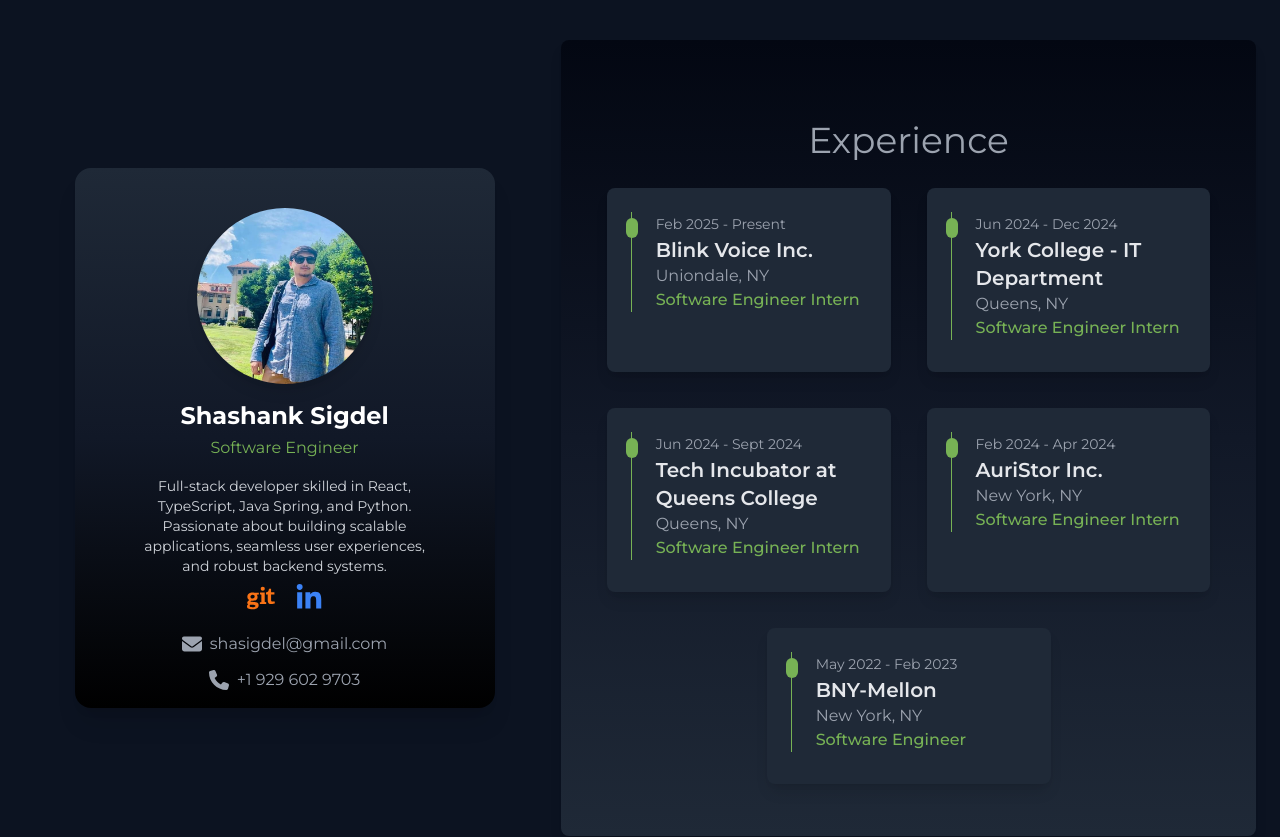
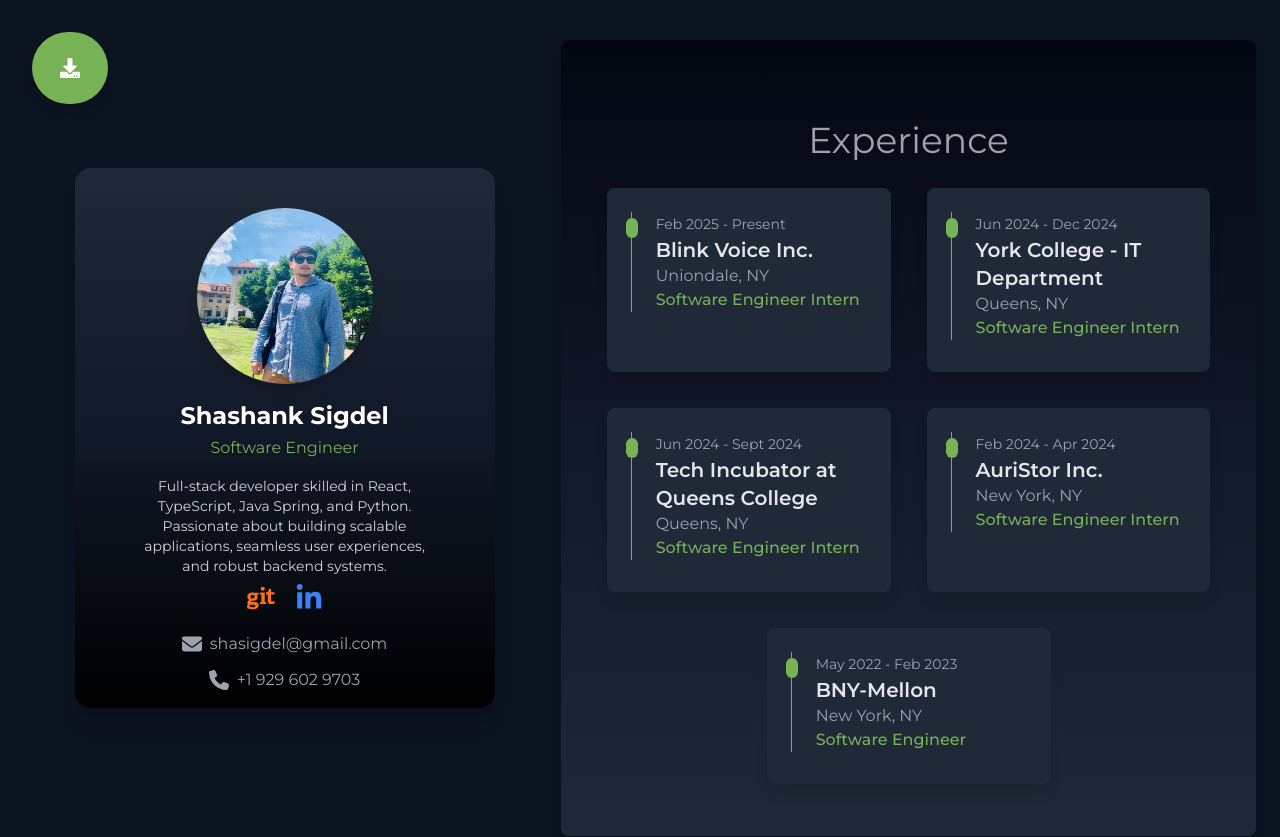
Before and after one commit to shasigdel/portfolio-website, a React (Create React App) app: page / in a window 1280 px wide. Shown: the top 837 px of the page. Built offline with nearby package versions, Linux system fonts and the light colour scheme; no server answers.

Commit message:
added download resume button

```diff
--- a/package.json
+++ b/package.json
@@ -6,6 +6,7 @@
     "@testing-library/jest-dom": "^5.17.0",
     "@testing-library/react": "^13.4.0",
     "@testing-library/user-event": "^13.5.0",
+    "file-saver": "^2.0.5",
     "portfolio": "file:",
     "react": "^18.3.1",
     "react-dom": "^18.3.1",
--- a/src/App.js
+++ b/src/App.js
@@ -4,11 +4,15 @@
 import Education from "./components/education/Education";
 import BannerIcons from "./components/home/BannerIcons";
 import ResumeView from "./components/resume/ResumeView";
+import ResumeDownload from "./components/resume/ResumeDownload";
 
 function App() {
   return (
     <div className="w-full h-auto bg-bodyColor text-gray-400 overflow-x-hidden">
       <div className="max-w-screen-2xl mx-auto px-2 sm:px-4 lg:px-6">
+        {/* Add Download Button here */}
+        <ResumeDownload />
+
         <Home />
 
         {/* Education & Resume Section */}
@@ -25,7 +29,7 @@
         </div>
 
         {/* Projects & Technologies Sections */}
-        <div className="space-y-16 py-12">
+        <div className="space-y-16 py-12 relative">
           <Projects />
           <BannerIcons />
         </div>
--- /dev/null
+++ b/src/components/resume/ResumeDownload.js
@@ -0,0 +1,64 @@
+import React, { useState, useEffect } from 'react';
+import { FaDownload } from 'react-icons/fa';
+import { resume } from '../../assets';
+
+const ResumeDownload = () => {
+    const [pdfUrl, setPdfUrl] = useState(null);
+
+    useEffect(() => {
+        // Pre-load the PDF
+        fetch(resume)
+            .then(response => response.blob())
+            .then(blob => {
+                const url = window.URL.createObjectURL(blob);
+                setPdfUrl(url);
+            });
+
+        // Cleanup
+        return () => {
+            if (pdfUrl) {
+                window.URL.revokeObjectURL(pdfUrl);
+            }
+        };
+    }, []);
+
+    const handleDownload = () => {
+        if (pdfUrl) {
+            // If pre-loaded PDF is available
+            const link = document.createElement('a');
+            link.href = pdfUrl;
+            link.setAttribute('download', 'ShashankSigdel_Resume.pdf');
+            document.body.appendChild(link);
+            link.click();
+            document.body.removeChild(link);
+        } else {
+            // Fallback direct download
+            const link = document.createElement('a');
+            link.href = resume;
+            link.setAttribute('download', 'ShashankSigdel_Resume.pdf');
+            document.body.appendChild(link);
+            link.click();
+            document.body.removeChild(link);
+        }
+    };
+
+    return (
+        <>
+            {/* Preload link for the PDF */}
+            <link rel="prefetch" href={resume} as="fetch" />
+
+            <button
+                onClick={handleDownload}
+                className="fixed top-8 left-8 bg-designColor p-3 rounded-full shadow-lg hover:scale-110 transition-transform group z-50 flex items-center gap-2 pr-4"
+                aria-label="Download Resume"
+            >
+                <FaDownload className="w-6 h-6 text-white pl-1 m-3" />
+                <span className="text-white text-sm font-medium opacity-0 group-hover:opacity-100 transition-opacity duration-300 absolute left-full whitespace-nowrap ml-2">
+                    Download Resume
+                </span>
+            </button>
+        </>
+    );
+};
+
+export default ResumeDownload;
--- a/src/components/resume/ResumeView.js
+++ b/src/components/resume/ResumeView.js
@@ -2,6 +2,7 @@
 import React, { useState } from 'react';
 import { resume } from '../../assets';
 import Title from '../layouts/Title';
+import ResumeDownload from './ResumeDownload';
 
 const ResumeView = () => {
   const [showModal, setShowModal] = useState(false);
```
Also changed, not shown: 1 other file (tests, documents, lock files or other folders).
